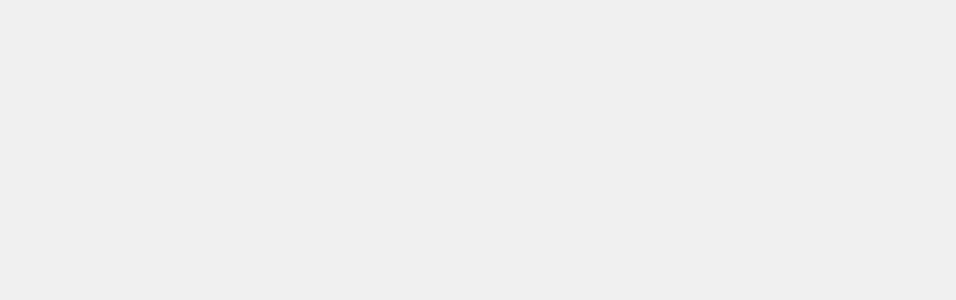
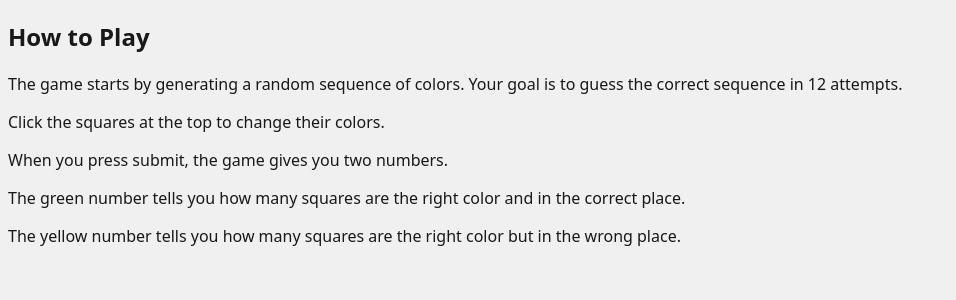
Before and after one commit to albertwxiao/mastermind, a React (Vite) app: page /howtoplay in a window 1280 px wide. Before the commit this address had no page. Shown: the top 300 px of the page, without its empty margins (0-956 px from the left). Built offline with nearby package versions, Linux system fonts and the light colour scheme.

Commit message:
Add how to play page

```diff
--- a/src/App.jsx
+++ b/src/App.jsx
@@ -4,6 +4,7 @@ import {
 import './App.css'
 import Game from './components/game_view/index.jsx'
 import Home from './components/home/index.jsx'
+import HowToPlay from './components/how_to_play/index.jsx'
 
 function App() {
 
@@ -13,6 +14,7 @@ function App() {
         <Routes>
           <Route exact path="/" element={<Home />} />
           <Route path="game" element={<Game />} />
+          <Route path="howtoplay" element={<HowToPlay />} />
         </Routes>
       </Router>
     </>
--- a/src/components/home/index.jsx
+++ b/src/components/home/index.jsx
@@ -9,6 +9,9 @@ function Home() {
             <h2>
                 <Link to="/game">Play Game</Link>
             </h2>
+            <h2>
+                <Link to="/howtoplay">How to Play</Link>
+            </h2>
         </div>
     );
 }
--- /dev/null
+++ b/src/components/how_to_play/index.jsx
@@ -0,0 +1,14 @@
+
+
+export default function HowToPlay() {
+    return (
+        <>
+            <h2>How to Play</h2>
+            <p>The game starts by generating a random sequence of colors. Your goal is to guess the correct sequence in 12 attempts.</p>
+            <p>Click the squares at the top to change their colors.</p>
+            <p>When you press submit, the game gives you two numbers.</p>
+            <p>The green number tells you how many squares are the right color and in the correct place.</p>
+            <p>The yellow number tells you how many squares are the right color but in the wrong place.</p>
+        </>
+    )
+}
```
